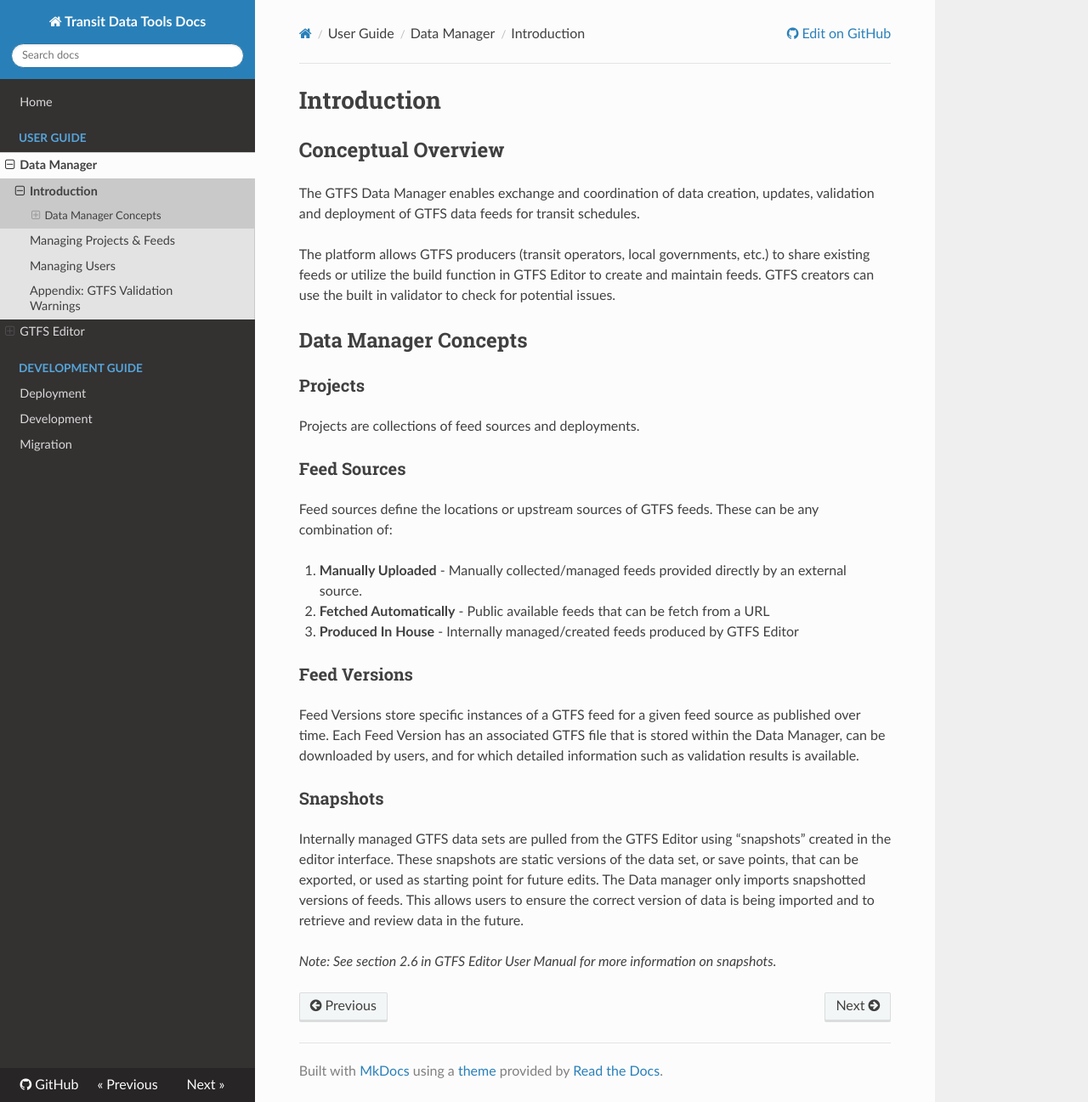
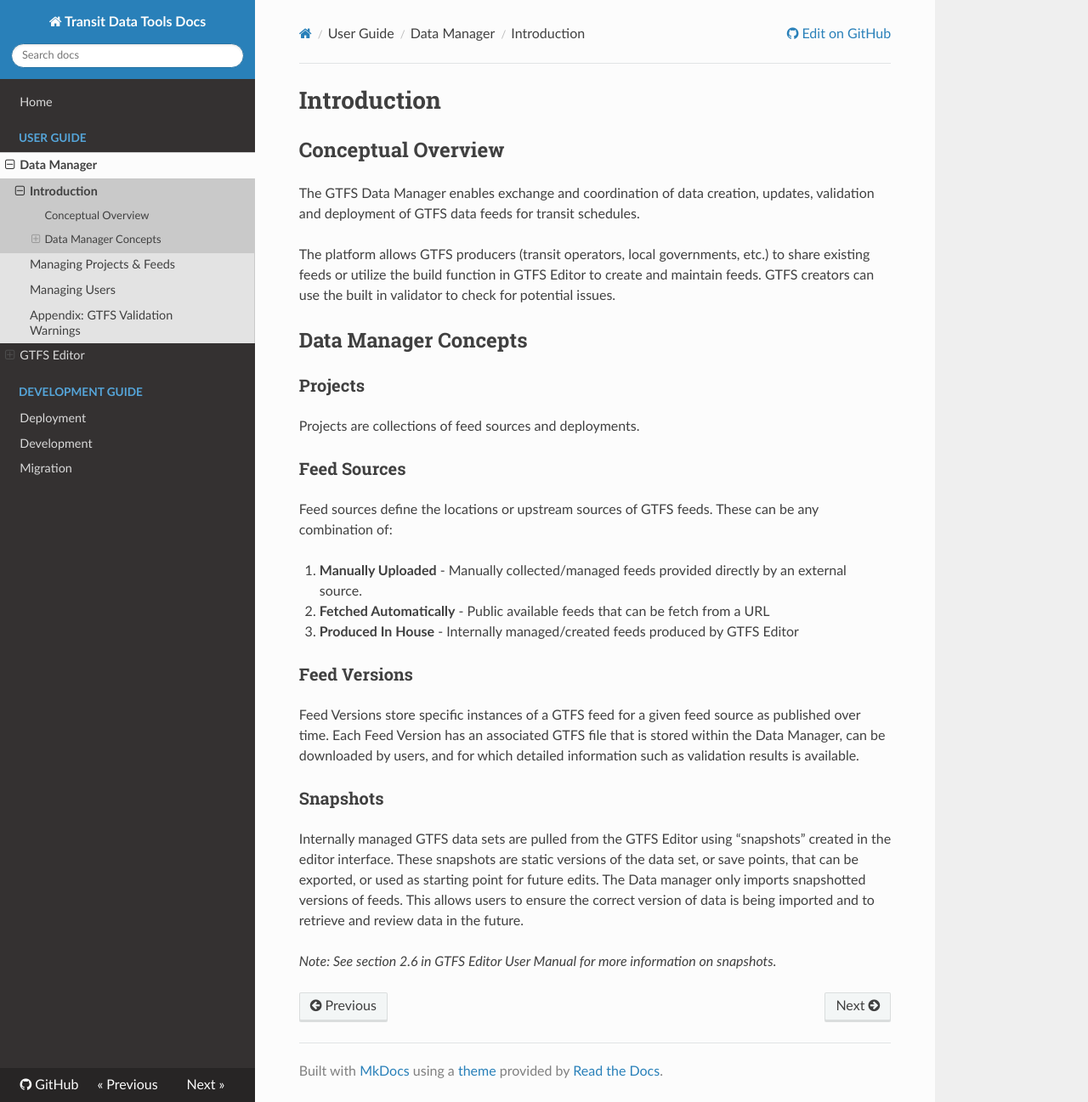
Before and after one commit to wtchen/datatools-ui, an MkDocs documentation site: the page built from docs/user/introduction.md, in a window 1280 px wide and 1297 px high. Shown: the whole window at 85% size. Built offline with MkDocs 1.6.1, drawn with Linux system fonts in a browser that asks for light colours; nearby versions of some CDN libraries; old or Windows-style settings are respelled for this version of MkDocs.

Commit message:
docs(css): fix hidden li (duplicated heading)

```diff
--- a/docs/style.css
+++ b/docs/style.css
@@ -1,7 +1,7 @@
 img[alt=screenshot] { width: 100%; }
 
 /*Ignore first heading in page in TOC list*/
-li.toctree-l3:first-child {
+li.toctree-l4:first-child {
     display: none;
 }
 
```
